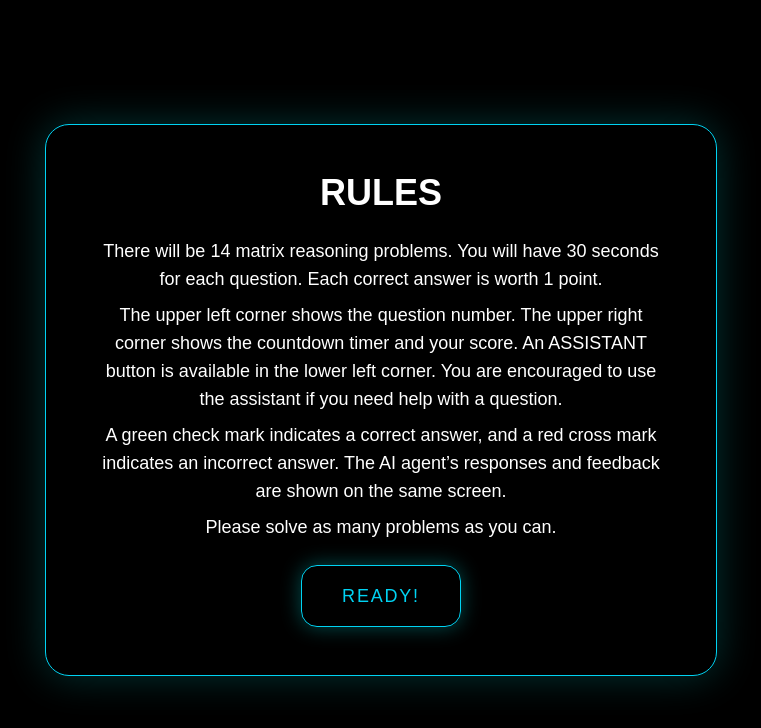
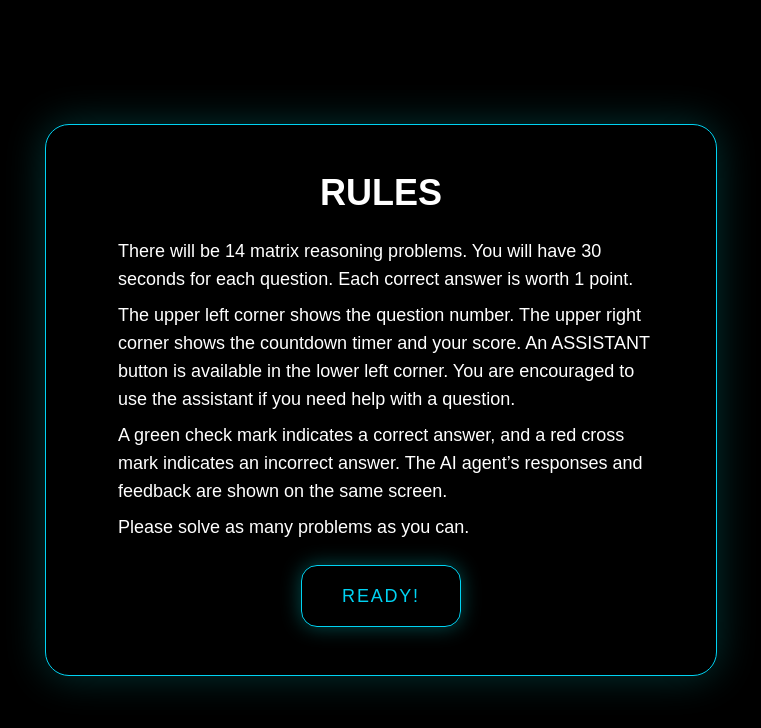
Before and after one commit to JiyeSun/coopexp, a Next.js app: page / in a window 1280 px wide. Both pictures are taken after a click on the button "BEGIN". Shown: the top 728 px of the page, without its empty margins (259-1020 px from the left). Built offline with nearby package versions, Linux system fonts and the light colour scheme.

Commit message:
Update page.tsx

```diff
--- a/app/page.tsx
+++ b/app/page.tsx
@@ -210,7 +210,7 @@ export default function Home() {
               <p>RULES</p>
             </div>
 
-            <div className="mt-6 space-y-2 text-lg text-white">
+            <div className="mt-6 space-y-2 text-lg text-white text-left pl-6">
               <p>There will be 14 matrix reasoning problems. You will have 30 seconds for each question. Each correct answer is worth 1 point.</p>
               <p>The upper left corner shows the question number. The upper right corner shows the countdown timer and your score. An ASSISTANT button is available in the lower left corner. You are encouraged to use the assistant if you need help with a question.</p>
               <p>A green check mark indicates a correct answer, and a red cross mark indicates an incorrect answer. The AI agent’s responses and feedback are shown on the same screen.</p>
@@ -369,7 +369,7 @@ export default function Home() {
               value={input}
               onChange={(e) => setInput(e.target.value)}
               onKeyDown={(e) => e.key === "Enter" && sendMessage()}
-              className="flex-1 border border-gray-300 rounded-xl px-4 py-2 text-sm focus:outline-none focus:ring-2 focus:ring-cyan-400"
+              className="flex-1 border border-gray-300 rounded-xl px-4 py-2 text-sm text-black focus:outline-none focus:ring-2 focus:ring-cyan-400"
               placeholder="Ask about a question..."
             />
             <button onClick={sendMessage} className="px-5 bg-gray-900 text-white rounded-xl text-sm hover:bg-black transition">
```
